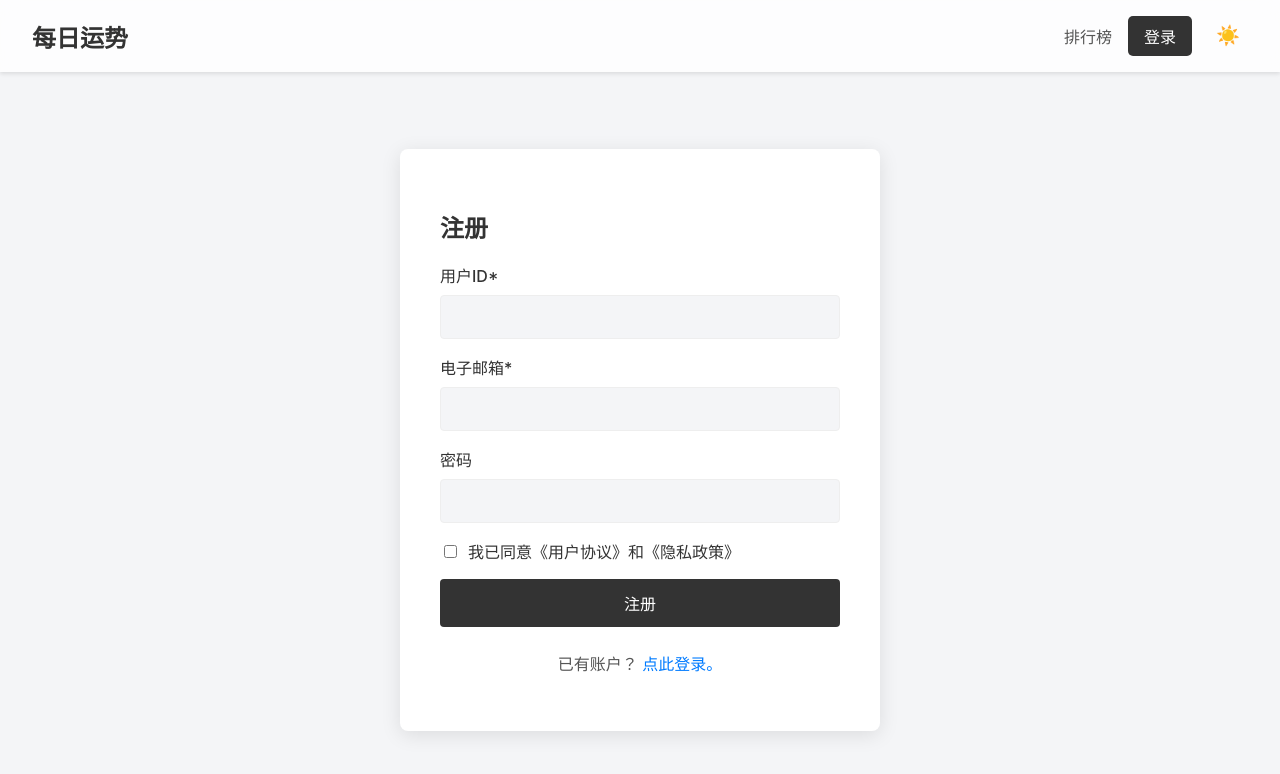
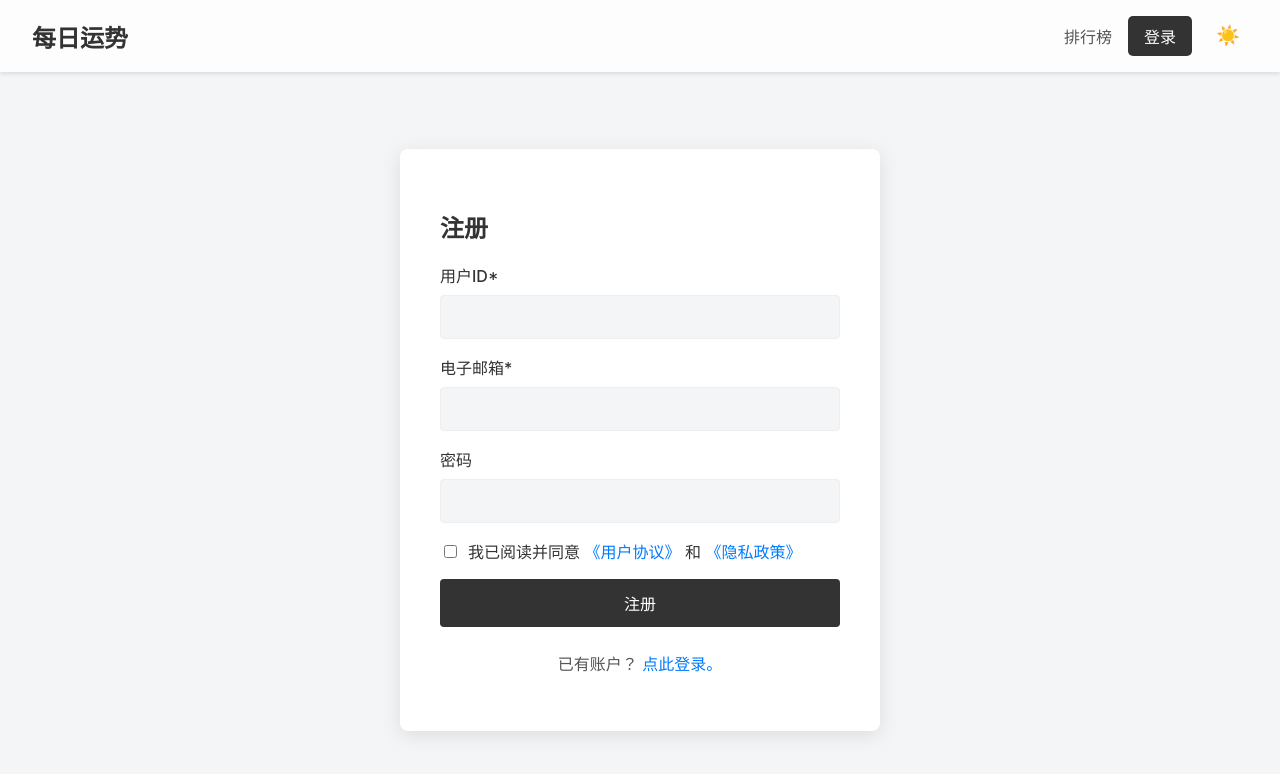
Before and after one commit to oftx/daily-fortune-client, a React (Vite) app: page /register in a window 1280 px wide. Shown: the top 774 px of the page. Built offline with nearby package versions, Linux system fonts and the light colour scheme; no server answers.

Commit message:
添加用户协议与隐私政策

```diff
--- a/src/locales/en.json
+++ b/src/locales/en.json
@@ -72,6 +72,14 @@
       "monthsAgo_other": "{{count}} months ago",
       "yearsAgo_one": "{{count}} year ago",
       "yearsAgo_other": "{{count}} years ago"
-    }
+    },
+    "userAgreementTitle": "User Agreement",
+    "privacyPolicyTitle": "Privacy Policy",
+    "agreeTerms_part1": "I have read and agree to the",
+    "agreeTerms_part2": "and the",
+    "userAgreementLinkText": "《User Agreement》",
+    "privacyPolicyLinkText": "《Privacy Policy》",
+    "userAgreementContent": "Welcome to 'Daily Fortune'!\n\nEffective Date: Sep 26, 2025\n\n1. Service Description\nThis application provides you with an entertainment platform to draw a fortune daily. All results are for entertainment purposes only and do not constitute any advice.\n\n2. User Conduct\nYou agree not to use the service for any illegal activities or to abuse service resources, including but not limited to using automated scripts for bulk registration or attacking the server.\n\n3. Account Security\nYou are responsible for safeguarding your account password. Any actions taken through your account will be considered your own.\n\n4. Disclaimer of Warranties\nThe service is provided 'as is'. We do not guarantee that the service will be absolutely stable, secure, or error-free. We are not liable for any direct or indirect loss resulting from the use of this service.\n\n5. Modification and Termination\nWe reserve the right to modify these terms at any time. If we believe you have violated this agreement, we have the right to suspend or terminate your account.\n\nThank you for your understanding and cooperation!",
+    "privacyPolicyContent": "We take your privacy very seriously.\n\nEffective Date: Sep 26, 2025\n\n1. Information We Collect\n- Account Information: The username, email address, and hashed password you provide during registration.\n- Usage Data: Your fortune-drawing history, profile information (like bio, avatar link), and last active time.\n- Technical Information: To provide security features like rate limiting, we process your IP address but do not permanently associate it with your personal identity.\n\n2. Use of Information\nWe collect this information to:\n- Provide, maintain, and improve our services.\n- Protect our services and users from fraud and abuse.\n- Communicate with you about your account.\n\n3. Information Sharing\nWe promise not to sell, trade, or transfer your personal information to any third party, except as required by law or to protect our rights.\n\n4. Data Security\nWe implement industry-standard security measures to protect your information from unauthorized access, disclosure, alteration, or destruction.\n\n5. Your Rights\nYou have the right to access and modify your profile information. You may also choose to delete your account at any time.\n\nIf you have any questions about this privacy policy, please contact us.\n\nThank you for your trust!"
   }
 }
--- a/src/locales/zh.json
+++ b/src/locales/zh.json
@@ -12,8 +12,8 @@
     "loading": "加载中...",
     "saveChanges": "保存更改",
     "navBrand": "每日运势",
-    "genericTodayFortuneIs": "今日运势",
-    "yourTodayFortuneIs": "今日运势",
+    "genericTodayFortuneIs": "今日运势是 ",
+    "yourTodayFortuneIs": "你的今日运势是 ",
     "usernameLabel": "用户名",
     "passwordLabel": "密码",
     "noAccountPrompt": "没有账户？",
@@ -72,6 +72,14 @@
       "monthsAgo_other": "{{count}} 个月前",
       "yearsAgo_one": "{{count}} 年前",
       "yearsAgo_other": "{{count}} 年前"
-    }
+    },
+    "userAgreementTitle": "用户协议",
+    "privacyPolicyTitle": "隐私政策",
+    "agreeTerms_part1": "我已阅读并同意",
+    "agreeTerms_part2": "和",
+    "userAgreementLinkText": "《用户协议》",
+    "privacyPolicyLinkText": "《隐私政策》",
+    "userAgreementContent": "欢迎使用“每日运势”！\n\n生效日期：2025年9月26日\n\n1. 服务描述\n本应用为您提供一个每日抽取运势的娱乐平台。所有运势结果仅供娱乐，不构成任何建议。\n\n2. 用户行为准则\n您同意不使用本服务进行任何非法活动，或滥用服务资源，包括但不限于使用自动化脚本进行批量注册或攻击服务器。\n\n3. 账户安全\n您有责任保管好自己的账户密码。任何通过您账户进行的操作都将被视为您本人的行为。\n\n4. 免责声明\n本服务按“现状”提供，我们不保证服务的绝对稳定、安全或无误。对于因使用本服务而造成的任何直接或间接损失，我们不承担任何责任。\n\n5. 协议的修改与终止\n我们保留随时修改本协议条款的权利。如果我们认为您违反了本协议，我们有权暂停或终止您的账户。\n\n感谢您的理解与合作！",
+    "privacyPolicyContent": "我们非常重视您的隐私。\n\n生效日期：2025年9月26日\n\n1. 我们收集的信息\n- 账户信息：您在注册时提供的用户名、电子邮箱地址和哈希处理后的密码。\n- 使用数据：您的运势抽取历史、个人资料信息（如简介、头像链接）以及最近活跃时间。\n- 技术信息：为了提供速率限制等安全功能，我们会处理您的IP地址，但不会将其与您的个人身份信息永久关联。\n\n2. 信息的使用\n我们收集这些信息是为了：\n- 提供、维护和改进我们的服务。\n- 保护我们的服务和用户，防止欺诈和滥用行为。\n- 与您就账户相关事宜进行沟通。\n\n3. 信息的共享\n我们承诺不会将您的个人信息出售、交易或转让给任何第三方，除非根据法律法规的要求或为了保护我们的权利。\n\n4. 数据安全\n我们采取了行业标准的安全措施来保护您的信息，防止未经授权的访问、泄露、篡改或销毁。\n\n5. 您的权利\n您有权访问和修改您的个人资料信息。您也可以随时选择注销您的账户。\n\n如果您对本隐私政策有任何疑问，请与我们联系。\n\n感谢您的信任！"
   }
 }
--- a/src/pages/RegisterPage.jsx
+++ b/src/pages/RegisterPage.jsx
@@ -5,6 +5,7 @@ import { Link, useNavigate } from 'react-router-dom';
 import { useTranslation } from 'react-i18next';
 import { useAuth } from '../hooks/useAuth';
 import api from '../services/api';
+import Modal from '../components/Modal'; // <-- NEW: Import the Modal component
 
 const RegisterPage = () => {
   const { t } = useTranslation();
@@ -15,6 +16,9 @@ const RegisterPage = () => {
   const [errors, setErrors] = useState({});
   const navigate = useNavigate();
   const { login } = useAuth();
+
+  // --- NEW: State to manage the modal ---
+  const [modalContent, setModalContent] = useState(null); // null, or { title, content }
 
   const handleSubmit = async (e) => {
     e.preventDefault();
@@ -48,7 +52,32 @@ const RegisterPage = () => {
     }
   };
 
+  // --- NEW: Functions to show the modals ---
+  const showModal = (type) => {
+    if (type === 'agreement') {
+      setModalContent({
+        title: t('userAgreementTitle'),
+        content: t('userAgreementContent'),
+      });
+    } else if (type === 'privacy') {
+      setModalContent({
+        title: t('privacyPolicyTitle'),
+        content: t('privacyPolicyContent'),
+      });
+    }
+  };
+
+  const closeModal = () => {
+    setModalContent(null);
+  };
+
+  const handleLinkClick = (e, type) => {
+    e.preventDefault(); // Prevent the link from navigating
+    showModal(type);
+  };
+
   return (
+    <>
       <div className="page-container auth-container">
         <div className="auth-form-wrapper">
           <h2>{t('register')}</h2>
@@ -68,9 +97,20 @@ const RegisterPage = () => {
               <input type="password" id="password" value={password} onChange={(e) => setPassword(e.target.value)} required />
               {errors.password && <p className="error-message" style={{textAlign: 'left', marginTop: '5px'}}>{errors.password}</p>}
             </div>
+
+            {/* --- MODIFIED: The terms agreement section --- */}
             <div className="form-group-checkbox">
               <input type="checkbox" id="agree" checked={agreed} onChange={(e) => setAgreed(e.target.checked)} />
-            <label htmlFor="agree">{t('agreeTerms')}</label>
+              <label htmlFor="agree" style={{ cursor: 'default' }}>
+                {t('agreeTerms_part1')}{' '}
+                <a href="#" onClick={(e) => handleLinkClick(e, 'agreement')}>
+                  {t('userAgreementLinkText')}
+                </a>{' '}
+                {t('agreeTerms_part2')}{' '}
+                <a href="#" onClick={(e) => handleLinkClick(e, 'privacy')}>
+                  {t('privacyPolicyLinkText')}
+                </a>
+              </label>
             </div>
 
             {errors.form && <p className="error-message">{errors.form}</p>}
@@ -82,6 +122,14 @@ const RegisterPage = () => {
           </div>
         </div>
       </div>
+
+      {/* --- NEW: The Modal component for displaying policies --- */}
+      <Modal isOpen={!!modalContent} onClose={closeModal} title={modalContent?.title || ''}>
+        <div style={{ whiteSpace: 'pre-wrap', maxHeight: '60vh', overflowY: 'auto', textAlign: 'left' }}>
+          {modalContent?.content}
+        </div>
+      </Modal>
+    </>
   );
 };
 
```
Lines whose indentation alone changed are shown as unchanged.
